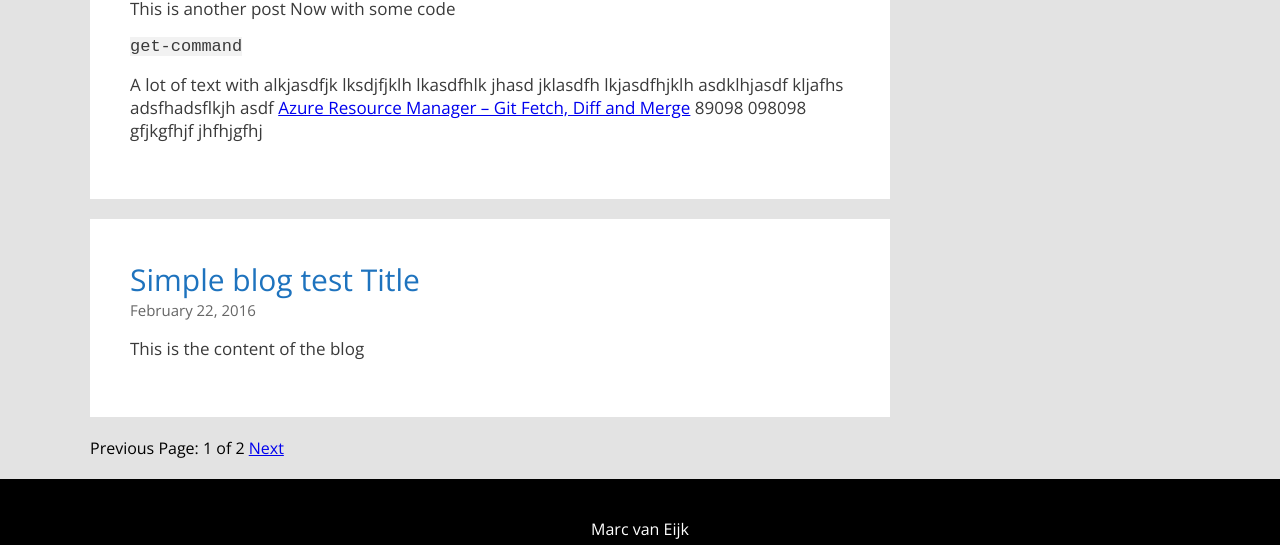
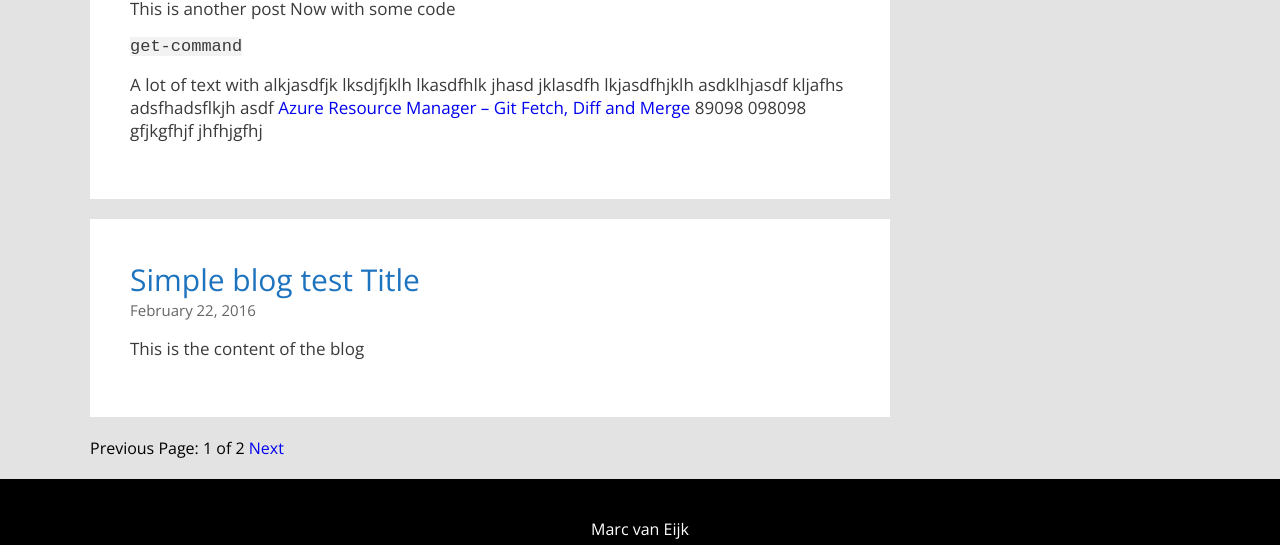
Before and after one commit to marcvaneijkdemo/marcvaneijkdemo.github.io, a Jekyll site: the page built from index.html, in a window 1280 px wide. Shown: the part 342-887 px from the top of the page. Built offline with Jekyll 4.4.1, drawn with Linux system fonts in a browser that asks for light colours; the list of posts is cut into pages by our own code.

Commit message:
Update content.css

```diff
--- a/css/content.css
+++ b/css/content.css
@@ -4,11 +4,11 @@
   color: #3a3a3a;
 }
 
-a.p {
+a {
   text-decoration: none;
 }
 
-a.p:hover {
+a:hover {
   color: #1a1a1a;
 }
 
@@ -17,7 +17,7 @@ a.p:hover {
   color: #1e73be;
   font-weight: 300;
 }
-
+/*
 a.contentTitle {
   text-decoration: none;
 }
@@ -25,6 +25,7 @@ a.contentTitle {
 a.contentTitle:hover {
   color: #1a1a1a;
 }
+*/
 
 .contentMeta {
   font-size: 15px;
```
